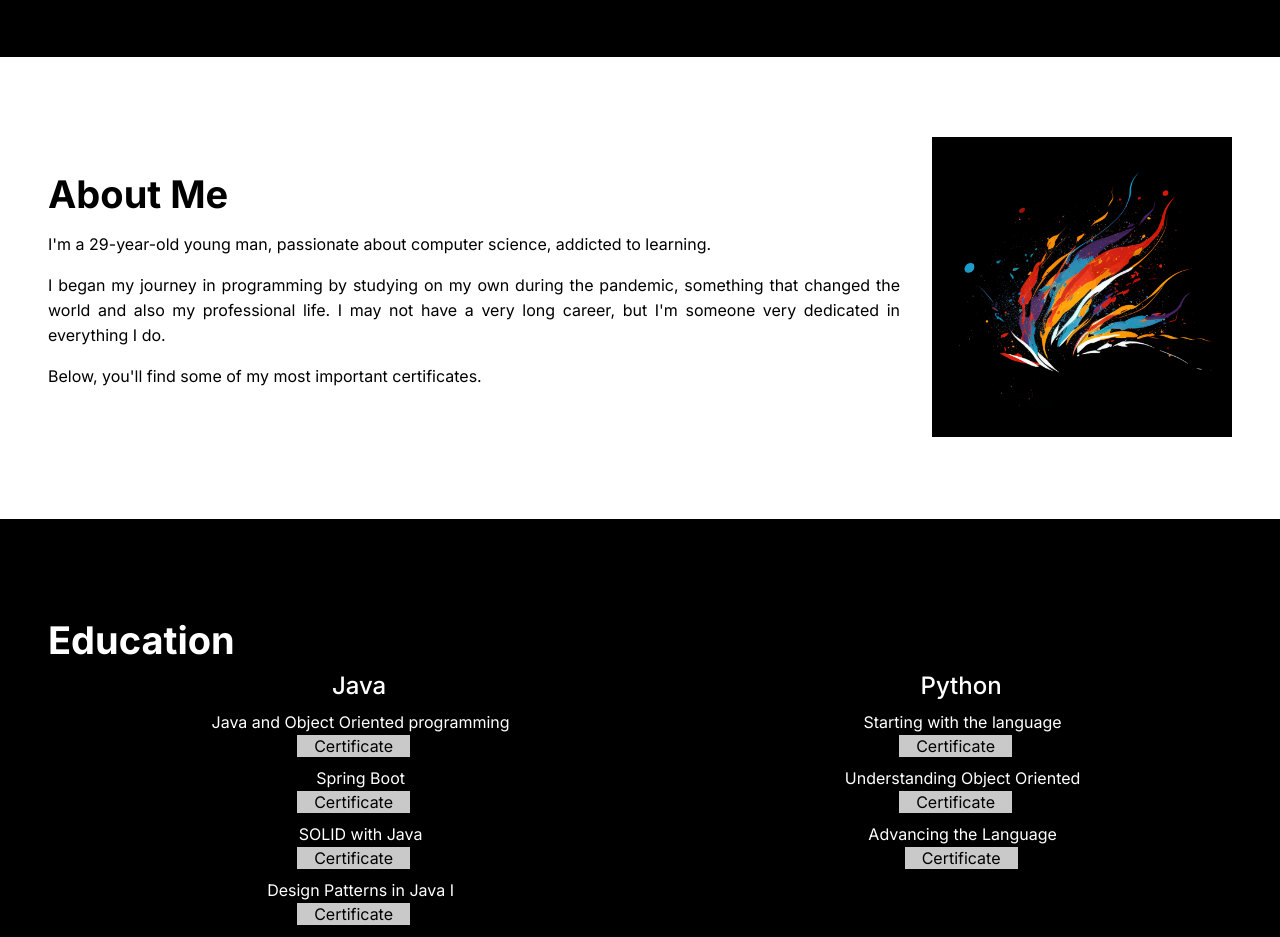
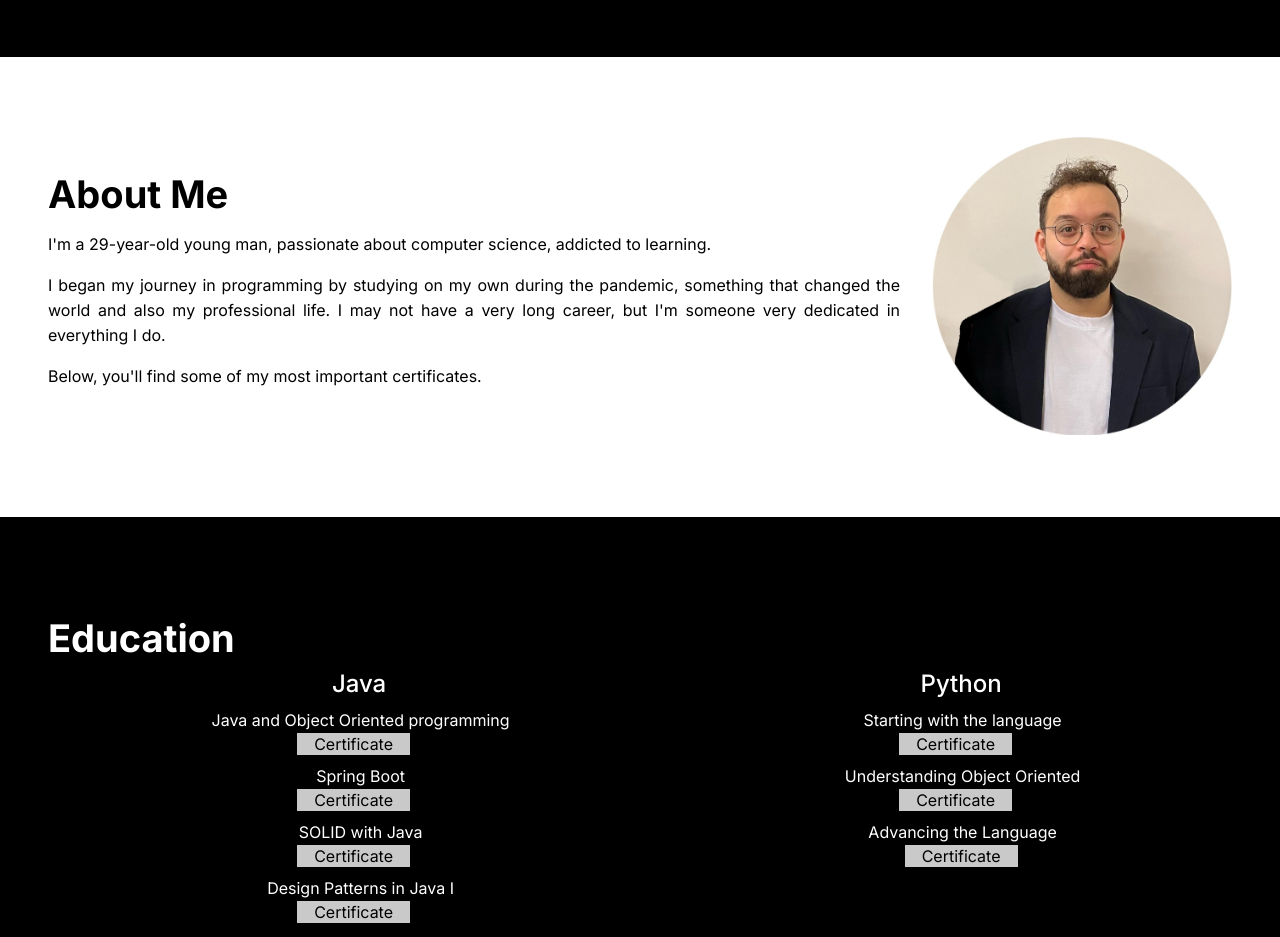
Before and after one commit to pedrooleao/resume, a plain HTML site: page index.html in a window 1280 px wide. Shown: the part 1220-2157 px from the top of the page. Drawn offline with Linux system fonts and the light colour scheme.

Commit message:
Update index.html

```diff
--- a/index.html
+++ b/index.html
@@ -31,7 +31,7 @@
             <a class="about__text">Below, you'll find some of my most important certificates.</a>
         </div>
         <div class="about__div">
-            <img src="img/leao-logo.png" class="about__image">
+            <img src="img/Photo.jpg" class="about__image">
         </div>
     </section>
 
```
